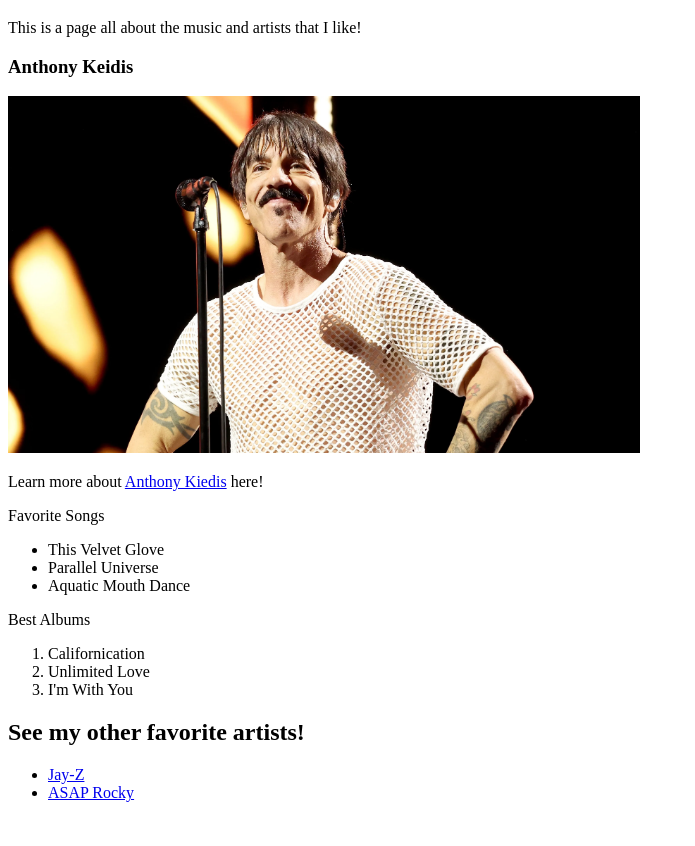
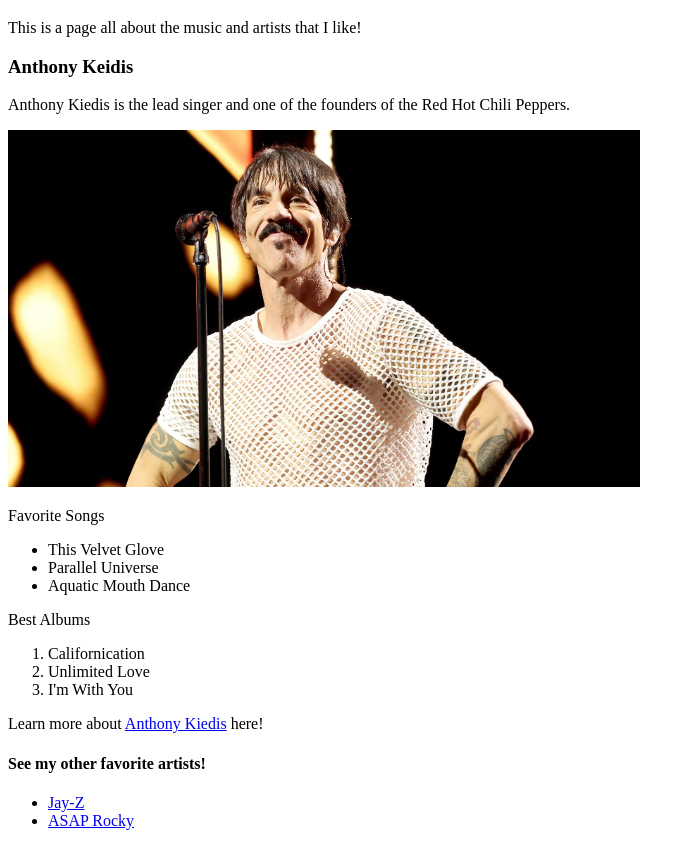
Before and after one commit to Gavina200761/html-practice, a plain HTML site: page index.html in a window 1280 px wide. Shown: the part 61-907 px from the top of the page, without its empty margins (0-695 px from the left). Before the commit the page ends 879 px from the top, so only its background shows below. Drawn offline with Linux system fonts and the light colour scheme.

Commit message:
I made some adjustments to structure my webpage better, adding tags such as header, nav, main, section, and article.

```diff
--- a/index.html
+++ b/index.html
@@ -1,39 +1,48 @@
 <!DOCTYPE html>
 <html lang="en">
+
 <head>
     <meta charset="UTF-8">
     <meta name="viewport" content="width=device-width, initial-scale=1.0">
     <title>My Music Page</title>
 </head>
+
 <body>
+    <header>
         <h1>My Music Page</h1>
         <p>This is a page all about the music and artists that I like!</p>
-
+    </header>
+    <main>
+        <article>
             <h3>Anthony Keidis</h3>
-    <img
-    src = "img/AK.webp"
-    alt = "An image of Anthony Kiedis"
-    width = "50%"
-    >
-    <p>Learn more about <a href = "https://en.wikipedia.org/wiki/Anthony_Kiedis">Anthony Kiedis</a> here!</p>
+            <p>Anthony Kiedis is the lead singer and one of the founders of the Red Hot Chili Peppers.</p>
+            <img src="img/AK.webp" alt="An image of Anthony Kiedis" width="50%">
+            <section>
                 <p>Favorite Songs</p>
                 <ul>
                     <li>This Velvet Glove</li>
                     <li>Parallel Universe</li>
                     <li>Aquatic Mouth Dance</li>
                 </ul>
+            </section>
+            <section>
                 <p>Best Albums</p>
                 <ol>
                     <li>Californication</li>
                     <li>Unlimited Love</li>
                     <li>I'm With You</li>
                 </ol>
+            </section>
+            <p>Learn more about <a href="https://en.wikipedia.org/wiki/Anthony_Kiedis">Anthony Kiedis</a> here!</p>
+        </article>
+        <nav>
+            <h4>See my other favorite artists!</h4>
+            <ul>
+                <li><a href="./Jay-Z.html">Jay-Z</a></li>
+                <li><a href="./ASAP.html">ASAP Rocky</a></li>
+            </ul>
+        </nav>
+    </main>
+</body>
 
-    <h2>See my other favorite artists!</h2>
-    <ul>
-        <li><a href = "./Jay-Z.html">Jay-Z</a></li>
-        <li><a href = "./ASAP.html">ASAP Rocky</a></li>
-    </ul>
-
-</body>
 </html>
```
Lines whose indentation alone changed are shown as unchanged.
